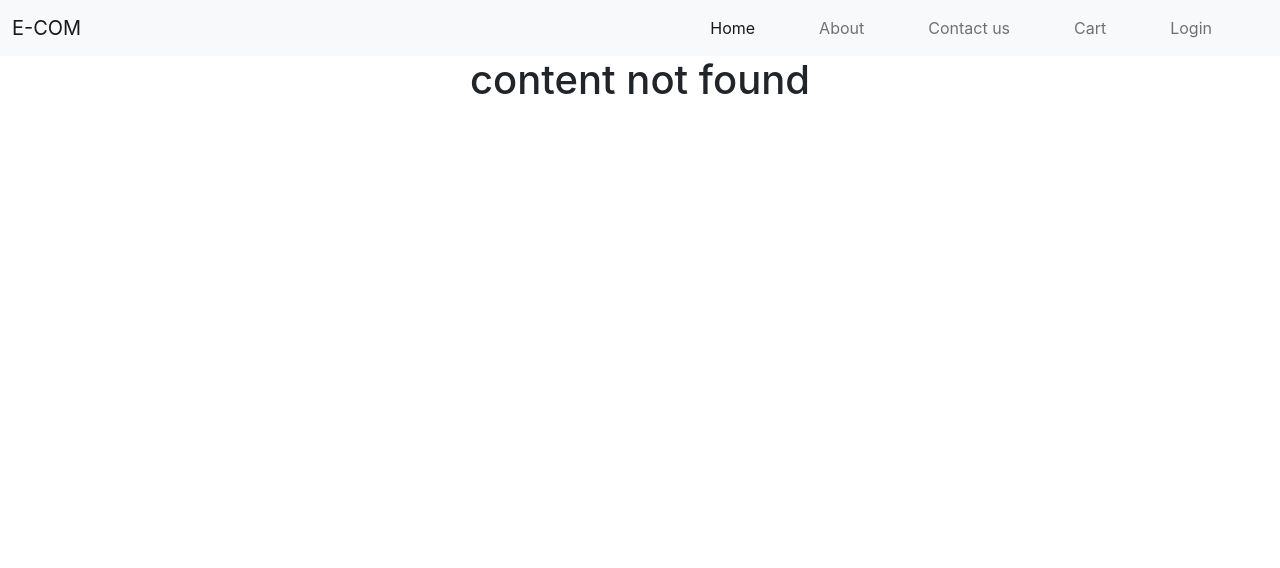
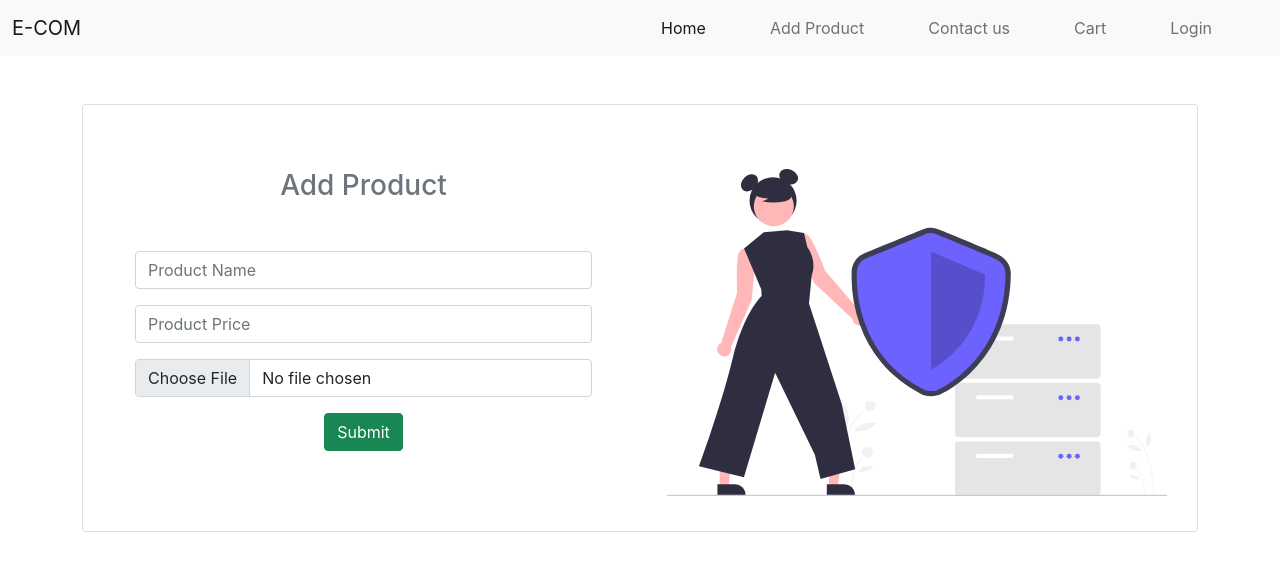
Before and after one commit to numanahmed1/team-64, a React (Create React App) app: page /addProduct in a window 1280 px wide. Before the commit this address had no page. Shown: the top 568 px of the page. Built offline with nearby package versions, Linux system fonts and the light colour scheme.

Commit message:
ki korsi jani na

```diff
--- a/package.json
+++ b/package.json
@@ -15,6 +15,7 @@
     "react-scripts": "4.0.3",
     "redux": "^4.1.0",
     "redux-devtools-extension": "^2.13.9",
+    "redux-thunk": "^2.3.0",
     "web-vitals": "^1.1.2"
   },
   "scripts": {
--- a/src/App.js
+++ b/src/App.js
@@ -5,6 +5,7 @@ import {
   Link
 } from "react-router-dom";
 import './App.css';
+import AddProduct from "./components/Admin/AddProduct/AddProduct";
 import Login from "./components/Auth/Login";
 import Register from "./components/Auth/Register";
 import Home from './components/Home/Home';
@@ -20,6 +21,9 @@ function App() {
         <Switch>
           <Route exact path="/">
             <Home></Home>
+          </Route>
+          <Route path="/addProduct">
+            <AddProduct></AddProduct>
           </Route>
           <Route path="/login">
             <Login></Login>
--- /dev/null
+++ b/src/components/Admin/AddProduct/AddProduct.js
@@ -0,0 +1,61 @@
+import React, { useState } from 'react';
+import { useForm } from "react-hook-form";
+import RegisterImage from "../../../images/login.svg"
+import axios from 'axios';
+import {
+    Link, useHistory, useLocation
+} from "react-router-dom";
+
+const AddProduct = () => {
+    const history = useHistory();
+    const location = useLocation();
+    const { from } = location.state || { from: { pathname: '/' } };
+    const [imageURL, setImageURL] = useState(null);
+
+    const handleImage = event => {
+        const imageData = new FormData()
+        imageData.set('key', 'bcaa76da5c37cf7520b24da6b76c88ea');
+        imageData.append('image', event.target.files[0]);
+        axios.post('https://api.imgbb.com/1/upload', imageData)
+            .then(res => {
+                setImageURL(res?.data?.data?.display_url)
+            })
+            .catch(err => {
+                console.log(err)
+            })
+    }
+
+    return (
+        <div className="container">
+            <div class="card login-card my-5">
+                <div class="card-body">
+                    <div className="row">
+                        <div className="col-md-6 p-5">
+                            <h3 className="text-center text-secondary mb-5">Add Product</h3>
+                            <form>
+                                <div className="input-group mb-3">
+                                    <input type="text" className="form-control" placeholder="Product Name" aria-label="pname" aria-describedby="basic-addon1" />
+                                </div>
+                                <div className="input-group mb-3">
+                                    <input type="text" className="form-control" placeholder="Product Price" aria-label="pprice" aria-describedby="basic-addon1" />
+                                </div>
+                                <div className="input-group mb-3">
+                                    <input type="file" className="form-control" placeholder="Product Price" aria-label="image" aria-describedby="basic-addon1" />
+                                </div>
+                                <div>
+                                    <button type="submit" className="btn btn-success mb-3">Submit</button>
+                                </div>
+                            </form>
+                        </div>
+
+                        <div className="col-md-6">
+                            <img src={RegisterImage} alt="" width="500" className="mt-5" />
+                        </div>
+                    </div>
+                </div>
+            </div>
+        </div>
+    );
+};
+
+export default AddProduct;
--- a/src/components/Home/Home.js
+++ b/src/components/Home/Home.js
@@ -1,14 +1,20 @@
-import React from 'react';
-import { useSelector } from 'react-redux';
+import React, { useEffect } from 'react';
+import { useDispatch, useSelector } from 'react-redux';
+import { viewAllProduct } from '../../redux/actions/productActions';
 import Product from './Product';
 
 const Home = () => {
     const products = useSelector((state) => {
-        console.log("state:", state.product.products)
+        // console.log("state:", state.product.products)
         return state.product.products;
     })
+    const dispatch = useDispatch();
+
+    useEffect(() => {
+        dispatch(viewAllProduct())
+    }, [dispatch])
     return (
-        <div>
+        <div className="row">
             {
                 products?.map((product) => <Product product={product}></Product>)
             }
--- a/src/components/Home/Product.js
+++ b/src/components/Home/Product.js
@@ -1,9 +1,21 @@
 import React from 'react';
+import { Link } from 'react-router-dom';
+import Image from '../../images/login.svg'
 
 const Product = ({ product }) => {
     return (
-        <div>
-            <h1>{product.title}</h1>
+        <div className="col-md-4 col-sm-12">
+            <div class="card m-3">
+                <img src={Image} class="card-img-top" width="100px" height="200" alt="..." />
+                <div class="card-body">
+                    <h5 class="card-title">{product.name}</h5>
+                    <p class="card-text">${product.price}</p>
+                    <Link to={`/product/${product._id}`}>
+                        <a class="btn btn-secondary mx-3">VIEW</a>
+                    </Link>
+                    <a class="btn btn-success">ADD TO CART</a>
+                </div>
+            </div>
         </div>
     );
 };
--- a/src/components/Shared/Navbar/Navbar.js
+++ b/src/components/Shared/Navbar/Navbar.js
@@ -18,8 +18,8 @@ const Navbar = () => {
                         <Link to="/" class="nav-item me-5">
                             <a class="nav-link active" aria-current="page" href="#">Home</a>
                         </Link>
-                        <Link to="/about" class="nav-item me-5">
-                            <a class="nav-link" href="#">About</a>
+                        <Link to="/addProduct" class="nav-item me-5">
+                            <a class="nav-link" href="#">Add Product</a>
                         </Link>
                         <Link to="/about" class="nav-item me-5">
                             <a class="nav-link" href="#">Contact us</a>
--- a/src/redux/actions/productActions.js
+++ b/src/redux/actions/productActions.js
@@ -1,8 +1,15 @@
 
 export const viewAllProduct = (payload) => {
-    return {
-        type: 'VIEW_ALL_PRODUCT',
-        payload: payload,
+    return (dispatch, getState) => {
+        fetch(`https://guarded-plateau-23296.herokuapp.com/products`)
+            .then(res => res.json())
+            .then(data => {
+                dispatch({
+                    type: 'VIEW_ALL_PRODUCT',
+                    payload: data.products,
+                })
+                console.log(data.products)
+            })
     }
 }
 
--- a/src/redux/reducers/productReducer.js
+++ b/src/redux/reducers/productReducer.js
@@ -1,28 +1,17 @@
 const initialState = {
     loading: false,
-    products: [{
-        id: 1,
-        title: 'shirt',
-        price: '3000',
-        category: 'man',
-        description: 'mens shirt',
-        image: 'shirt image'
-    },
-    {
-        id: 2,
-        title: 'pant',
-        price: '2000',
-        category: 'man',
-        description: 'mans pant',
-        image: 'pant image'
-    }],
+    products: [],
     error: ''
 }
 
 const productReducer = (state = initialState, action) => {
     switch (action.type) {
         case 'VIEW_ALL_PRODUCT': {
-            return state.products;
+            const newState = {
+                ...state,
+                products: action.payload
+            }
+            return newState;
         }
         case 'VIEW_SINGLE_PRODUCT': {
             const singleProduct = {
--- a/src/redux/store.js
+++ b/src/redux/store.js
@@ -1,11 +1,15 @@
-import { createStore, combineReducers } from 'redux';
+import { createStore, combineReducers, applyMiddleware } from 'redux';
 import { composeWithDevTools } from 'redux-devtools-extension';
 import authReducer from './reducers/authReducer';
 import productReducer from './reducers/productReducer';
+import thunk from 'redux-thunk';
+
+const middleware = applyMiddleware(thunk);
 
 const rootReducer = combineReducers({
     auth: authReducer,
     product: productReducer,
 })
 
-export const store = createStore(rootReducer, composeWithDevTools())
+export const store = createStore(rootReducer,
+    composeWithDevTools(middleware))
```
Also changed, not shown: 1 other file (tests, documents, lock files or other folders).
